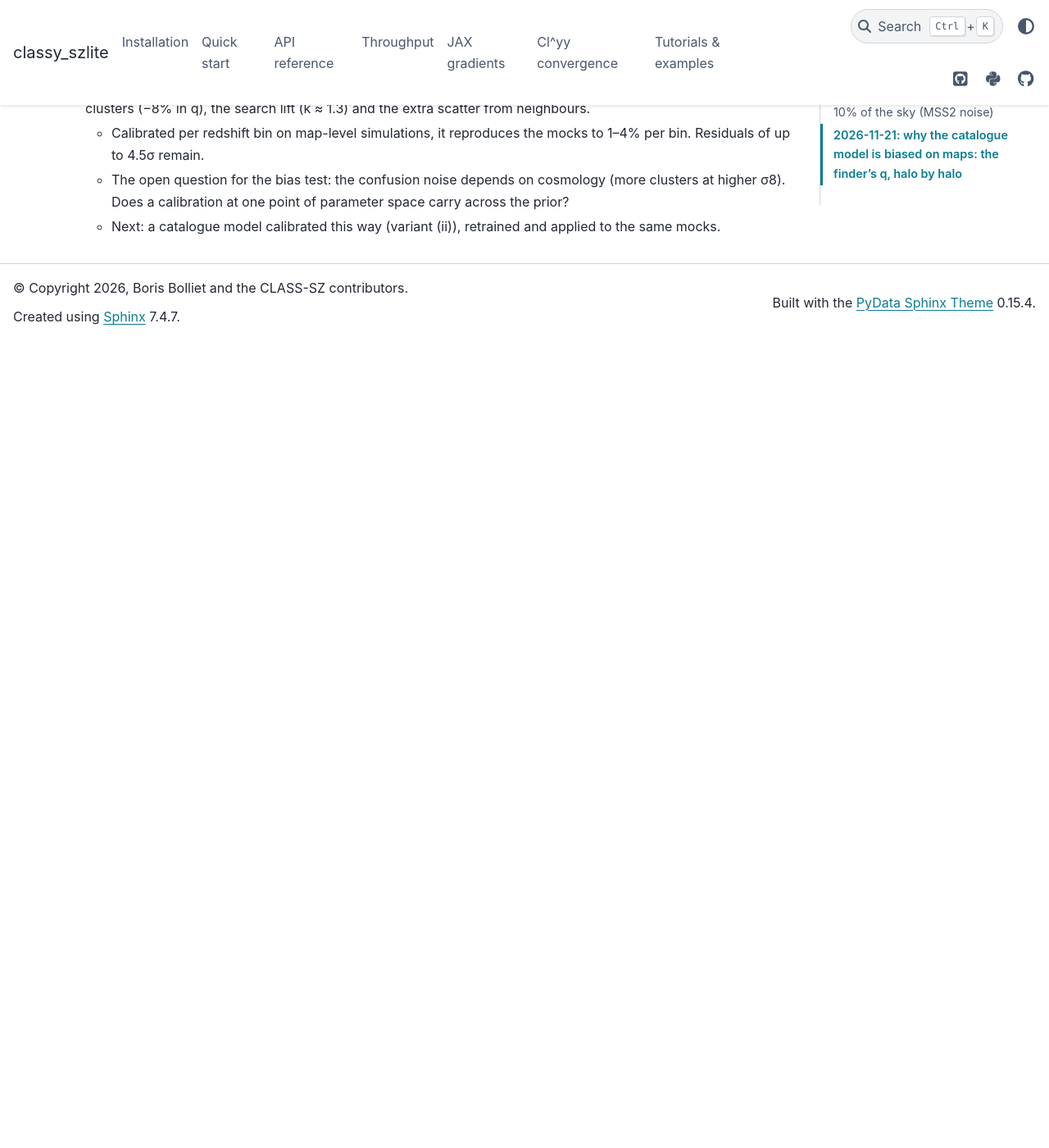
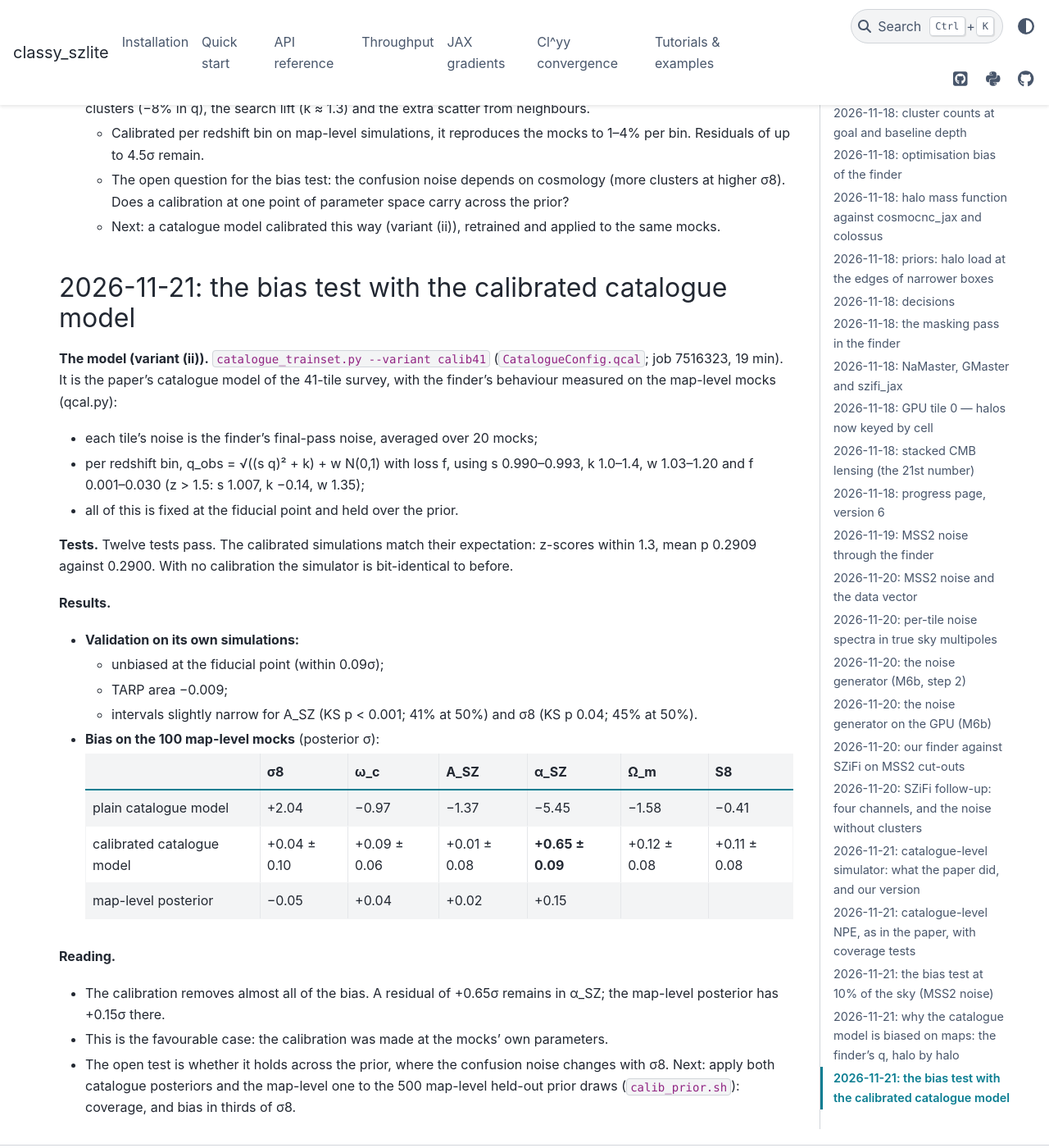
Before and after one commit to CLASS-SZ/classy_szlite, a Sphinx documentation site: the page built from docs/mapsim/LOG.md, in a window 1280 px wide and 1400 px high, scrolled down 30037 px. Shown: the whole window at 82% size. Built offline with Sphinx 7.4.7 and the PyData theme 0.15.4, drawn with Linux system fonts in a browser that asks for light colours; before the commit the page ends 30452 px from its top, so only the background shows below that.

Commit message:
mapsim: calibrated catalogue model removes most of the bias (alpha_SZ +0.65 sigma left); coverage on map-level prior draws (calib_prior.sh)
Co-Authored-By: Claude Opus 5.5 <noreply@anthropic.com>
Claude-Session: https://claude.ai/code/session_01LKS4L5UW7SKf5qQ2WAJ8ew

```diff
--- a/docs/mapsim/LOG.md
+++ b/docs/mapsim/LOG.md
@@ -1288,3 +1288,43 @@ Output: `/mnt/ceph/users/bbolliet/mapsim/qcal/`.
     of parameter space carry across the prior?
   - Next: a catalogue model calibrated this way (variant (ii)), retrained and
     applied to the same mocks.
+
+## 2026-11-21: the bias test with the calibrated catalogue model
+
+**The model (variant (ii)).** `catalogue_trainset.py --variant calib41`
+(`CatalogueConfig.qcal`; job 7516323, 19 min). It is the paper's catalogue
+model of the 41-tile survey, with the finder's behaviour measured on the
+map-level mocks (qcal.py):
+- each tile's noise is the finder's final-pass noise, averaged over 20 mocks;
+- per redshift bin, q_obs = √((s q)² + k) + w N(0,1) with loss f, using
+  s 0.990–0.993, k 1.0–1.4, w 1.03–1.20 and f 0.001–0.030 (z > 1.5: s 1.007,
+  k −0.14, w 1.35);
+- all of this is fixed at the fiducial point and held over the prior.
+
+**Tests.** Twelve tests pass. The calibrated simulations match their
+expectation: z-scores within 1.3, mean p 0.2909 against 0.2900. With no
+calibration the simulator is bit-identical to before.
+
+**Results.**
+- **Validation on its own simulations:**
+  - unbiased at the fiducial point (within 0.09σ);
+  - TARP area −0.009;
+  - intervals slightly narrow for A_SZ (KS p < 0.001; 41% at 50%) and σ8
+    (KS p 0.04; 45% at 50%).
+- **Bias on the 100 map-level mocks** (posterior σ):
+
+  | | σ8 | ω_c | A_SZ | α_SZ | Ω_m | S8 |
+  |---|---|---|---|---|---|---|
+  | plain catalogue model | +2.04 | −0.97 | −1.37 | −5.45 | −1.58 | −0.41 |
+  | calibrated catalogue model | +0.04 ± 0.10 | +0.09 ± 0.06 | +0.01 ± 0.08 | **+0.65 ± 0.09** | +0.12 ± 0.08 | +0.11 ± 0.08 |
+  | map-level posterior | −0.05 | +0.04 | +0.02 | +0.15 | | |
+
+**Reading.**
+- The calibration removes almost all of the bias. A residual of +0.65σ
+  remains in α_SZ; the map-level posterior has +0.15σ there.
+- This is the favourable case: the calibration was made at the mocks' own
+  parameters.
+- The open test is whether it holds across the prior, where the confusion
+  noise changes with σ8. Next: apply both catalogue posteriors and the
+  map-level one to the 500 map-level held-out prior draws
+  (`calib_prior.sh`): coverage, and bias in thirds of σ8.
```
Also changed, not shown: 2 other files.
